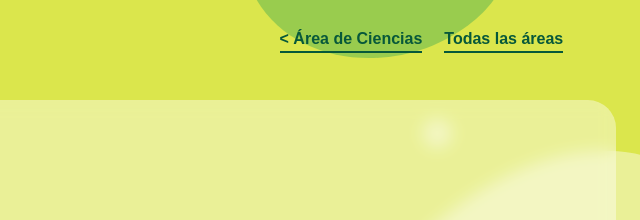
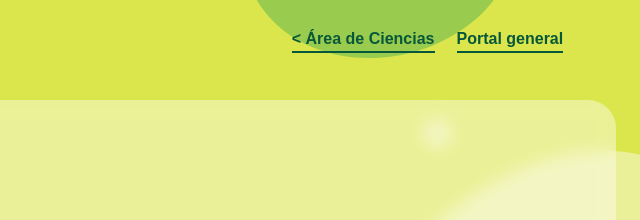
Before and after one commit to DMR1811/recursos-aprendizaje-diversificacion, a plain HTML site: page ciencias-geologia.html in a window 1280 px wide. Shown: the top 220 px of the page, 640-1280 px from the left. Drawn offline with Linux system fonts and the light colour scheme; a web font is replaced by a local one.

Commit message:
Update ciencias-geologia.html

```diff
--- a/ciencias-geologia.html
+++ b/ciencias-geologia.html
@@ -85,7 +85,7 @@ footer{text-align:center;padding:28px 20px;color:var(--texto);line-height:1.6;ba
 <path class="n" d="M300 0 C285 80 225 140 165 190 C105 240 65 300 115 340 C175 380 265 300 335 230 C405 160 470 90 450 0 Z"/>
 <path class="n" d="M1200 330 C1120 300 1050 320 1000 350 C960 375 985 395 1040 385 C1110 375 1170 360 1200 365 Z"/>
 <circle class="n" cx="1010" cy="150" r="14"/></svg>
-<header><a class="brand" href="recursos.html"><img class="gea-logo" src="logogeanuevo.png" alt="Logo GEA"><span>DIVERSIFICACIÓN<br><small>RECURSOS DE APRENDIZAJE</small></span></a><nav style="display:flex;gap:22px;flex-wrap:wrap"><a class="toplink" href="ciencias.html">&lt; Área de Ciencias</a><a class="toplink" href="recursos.html">Todas las áreas</a></nav></header>
+<header><a class="brand" href="recursos.html"><img class="gea-logo" src="logogeanuevo.png" alt="Logo GEA"><span>DIVERSIFICACIÓN<br><small>RECURSOS DE APRENDIZAJE</small></span></a><nav style="display:flex;gap:22px;flex-wrap:wrap"><a class="toplink" href="ciencias.html">&lt; Área de Ciencias</a><a class="toplink" href="recursos.html">Portal general</a></nav></header>
 <section class="hero"><div class="eyebrow">Ciencias · Categoría</div><h1>Geología.</h1><p>Explora la Tierra, sus materiales, procesos y transformaciones.</p></section>
 <main><div class="section-head"><div class="kicker">Biblioteca de recursos</div><h2>Materiales para explorar</h2><p>Consulta los materiales disponibles y conoce a las personas tutoras que los elaboraron.</p></div>
 <section class="resource-list"><article class="resource"><div class="tag">Recurso en preparación</div><h3>Próximamente encontrarás recursos de Geología</h3><p>Estamos preparando materiales de aprendizaje para esta disciplina. Este espacio se actualizará cuando se incorporen nuevos contenidos.</p><p class="credit"><strong>Persona tutora:</strong> Laura Botía · Tutora del área de Geología.</p><span class="status">Contenido por agregar</span></article></section><div class="info"><strong>Explora otras categorías:</strong> puedes regresar al área de Ciencias para consultar los demás recursos disponibles.</div></main>
```
